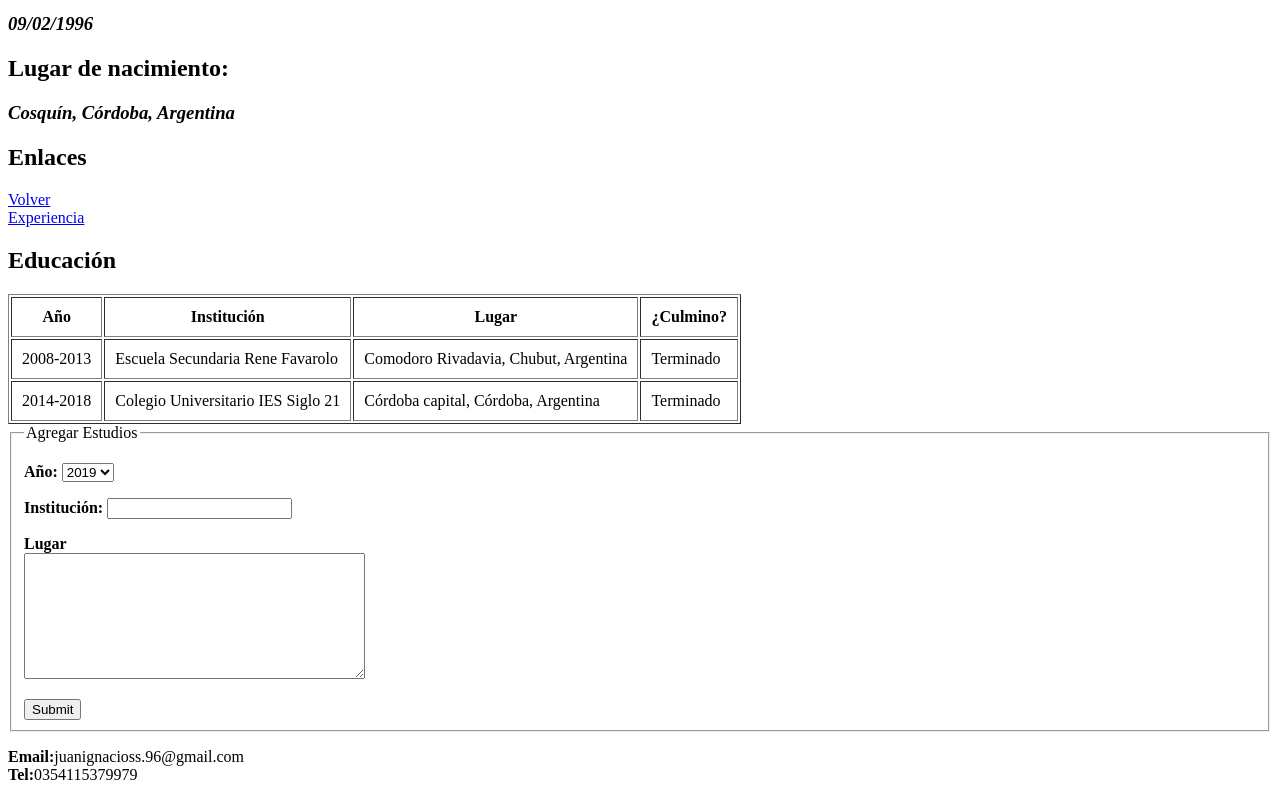
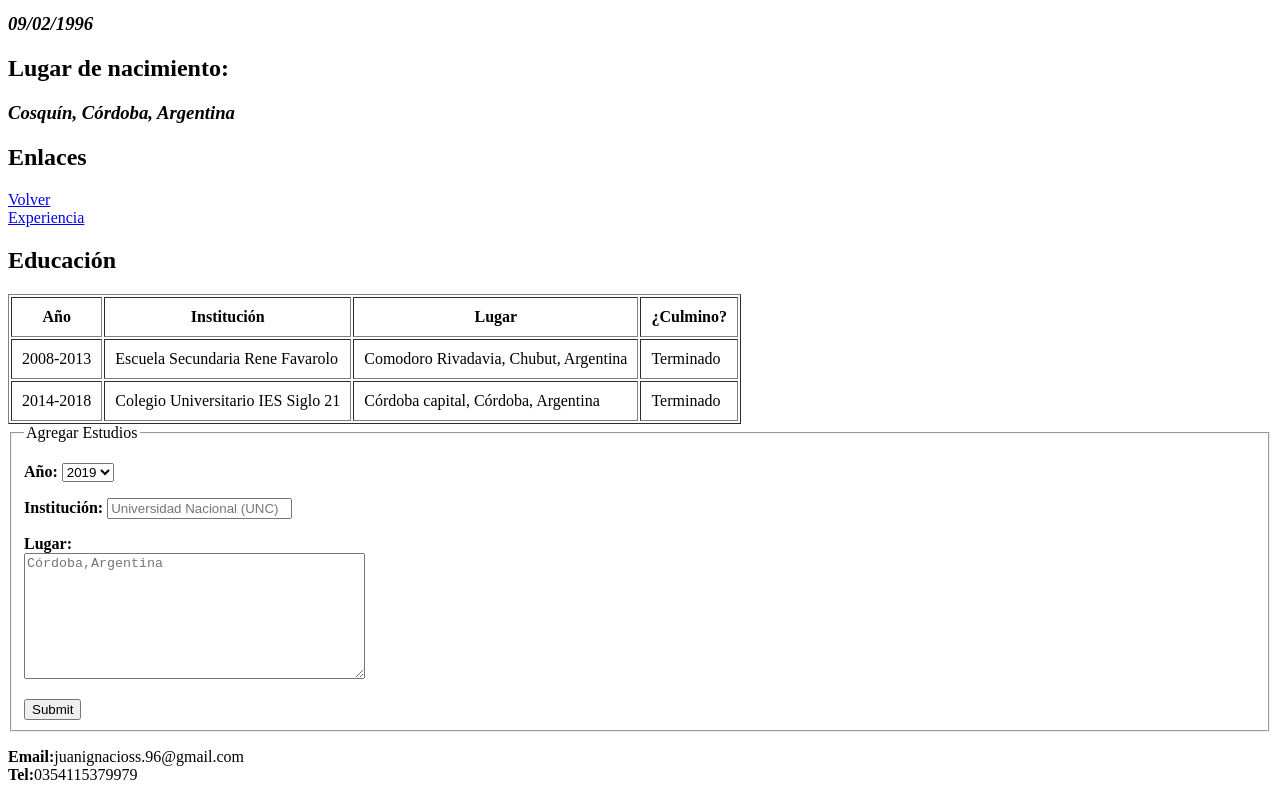
Before and after one commit to jignss/TP1--Hoja-de-vida, a plain HTML site: page links/educacion.html in a window 1280 px wide. Shown: the part 453-1253 px from the top of the page. Drawn offline with Linux system fonts and the light colour scheme.

Commit message:
correción de educación.html

```diff
--- a/links/educacion.html
+++ b/links/educacion.html
@@ -69,11 +69,11 @@
         </p>
         <p>
           <label for="Institución"><strong>Institución:</strong></label>
-          <input type="text" name="Institución">
+          <input type="text" name="Institución" id="Institución" placeholder="Universidad Nacional (UNC)" required>
         </p>
         <p>
-          <label for="Lugar"><strong>Lugar</strong></label><br>
-          <textarea name="Lugar" rows="8" cols="40"></textarea>
+          <label for="Lugar"><strong>Lugar:</strong></label><br>
+          <textarea name="Lugar" id="Lugar"rows="8" cols="40" placeholder="Córdoba,Argentina"></textarea>
         </p>
         <input type="submit">
       </fieldset>
```
